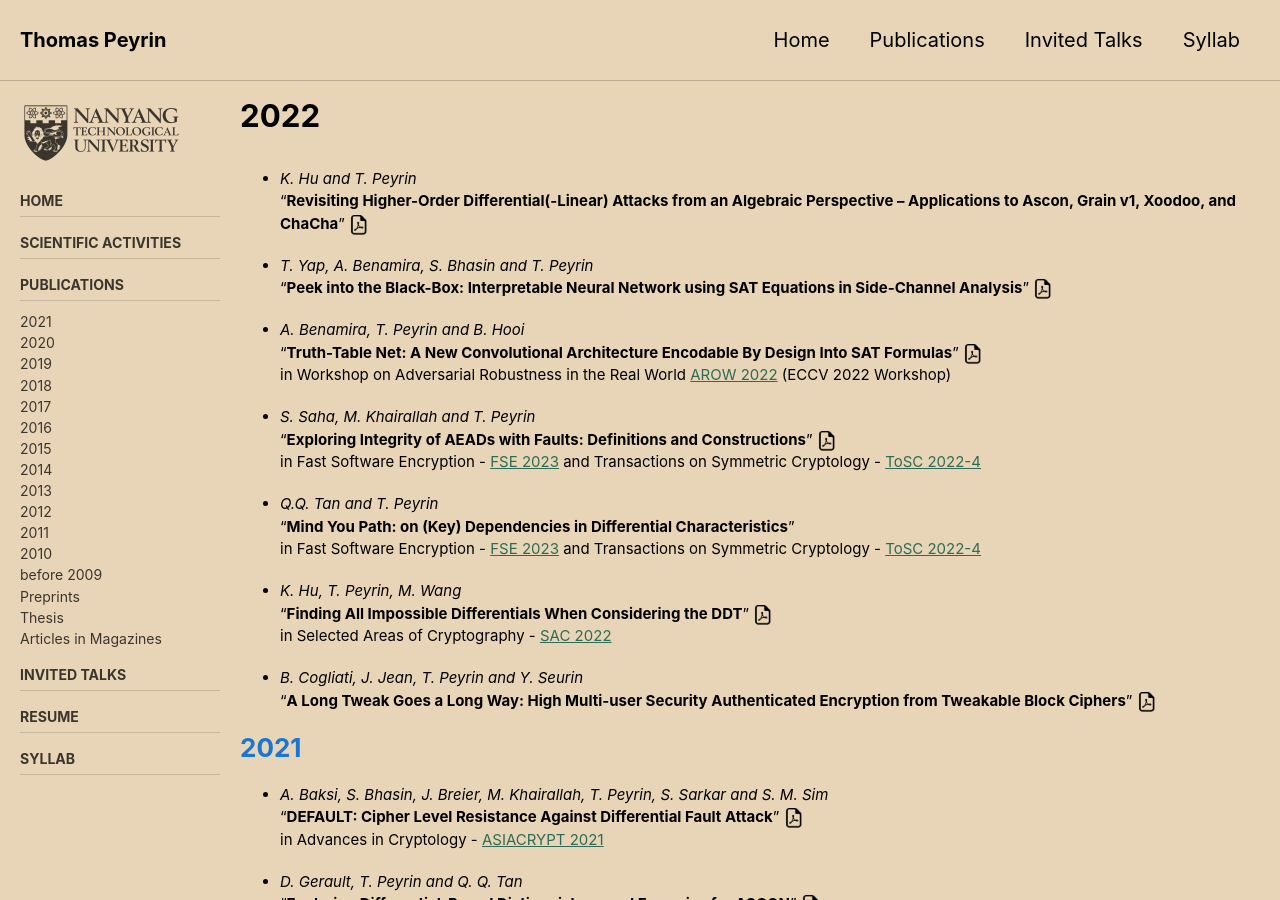
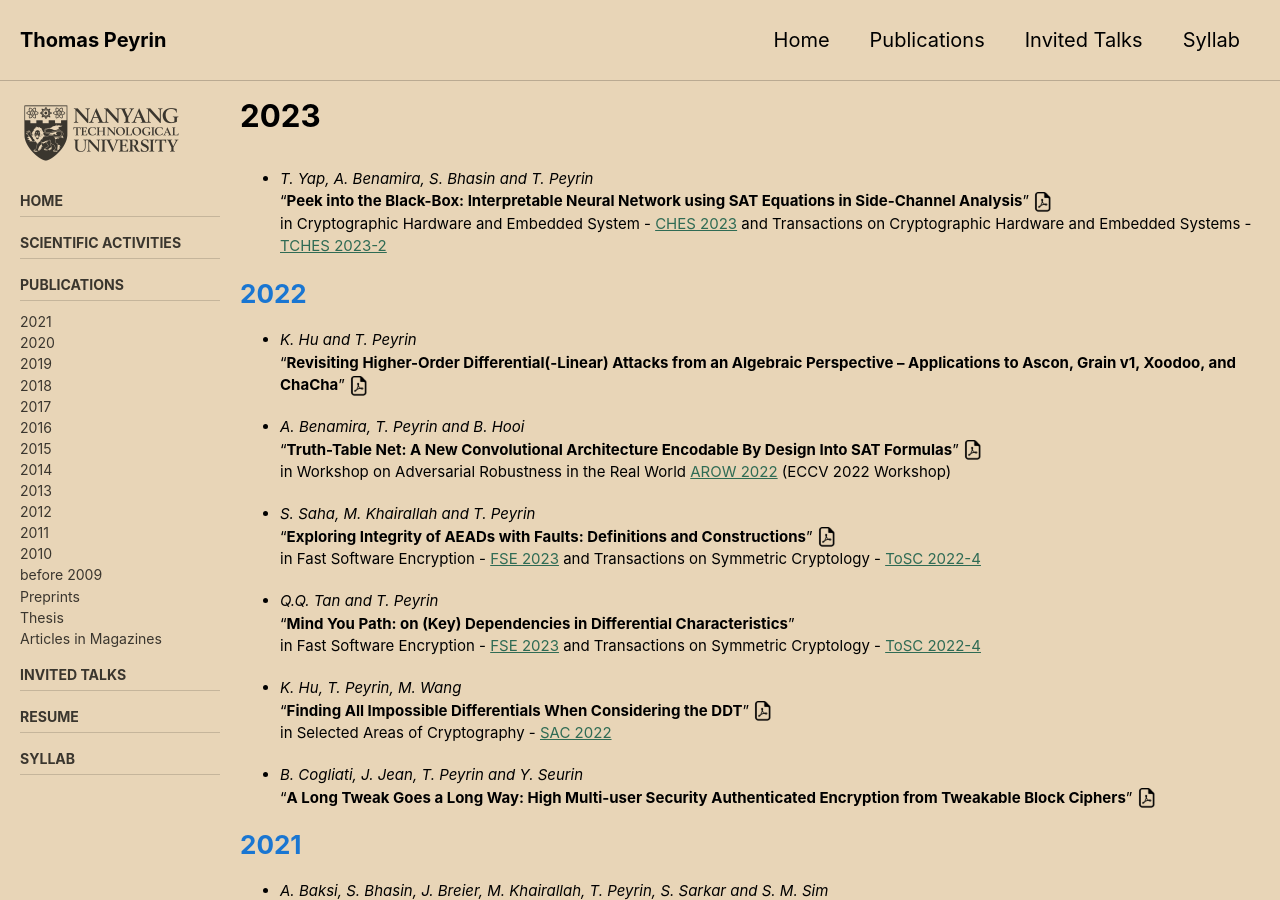
Before and after one commit to thomaspeyrin/web, a Jekyll site: the page built from publications.md, in a window 1280 px wide and 900 px high. Built offline with Jekyll 4.4.1, drawn with Linux system fonts in a browser that asks for light colours; cached includes are drawn as plain includes; nearby versions of some CDN libraries; our own code applies the rules of GitHub Pages for plain Markdown files.

Commit message:
Update publications.md

```diff
--- a/publications.md
+++ b/publications.md
@@ -9,13 +9,17 @@ sidebar:
     nav: "docsp"
 ---
 
+# 2023
+
+- *T. Yap, A. Benamira, S. Bhasin and T. Peyrin*
+"**Peek into the Black-Box: Interpretable Neural Network using SAT Equations in Side-Channel Analysis**"   [![](https://thomaspeyrin.github.io/web/assets/images/pdf_icon_small.png "article")](https://eprint.iacr.org/2022/1247.pdf)
+in Cryptographic Hardware and Embedded System - [CHES 2023](https://ches.iacr.org/2023/) and Transactions on Cryptographic Hardware and Embedded Systems - [TCHES 2023-2](http://tches.iacr.org/index.php/tches/issue/archive)
+
+
 # 2022
 
 - *K. Hu and T. Peyrin*
 "**Revisiting Higher-Order Differential(-Linear) Attacks from an Algebraic Perspective -- Applications to Ascon, Grain v1,  Xoodoo, and ChaCha**"   [![](https://thomaspeyrin.github.io/web/assets/images/pdf_icon_small.png "article")](https://eprint.iacr.org/2022/1335.pdf)
-
-- *T. Yap, A. Benamira, S. Bhasin and T. Peyrin*
-"**Peek into the Black-Box: Interpretable Neural Network using SAT Equations in Side-Channel Analysis**"   [![](https://thomaspeyrin.github.io/web/assets/images/pdf_icon_small.png "article")](https://eprint.iacr.org/2022/1247.pdf)
 
 - *A. Benamira, T. Peyrin and B. Hooi*
 "**Truth-Table Net: A New Convolutional Architecture Encodable By Design Into SAT Formulas**"   [![](https://thomaspeyrin.github.io/web/assets/images/pdf_icon_small.png "article")](https://arxiv.org/pdf/2208.08609)
```
